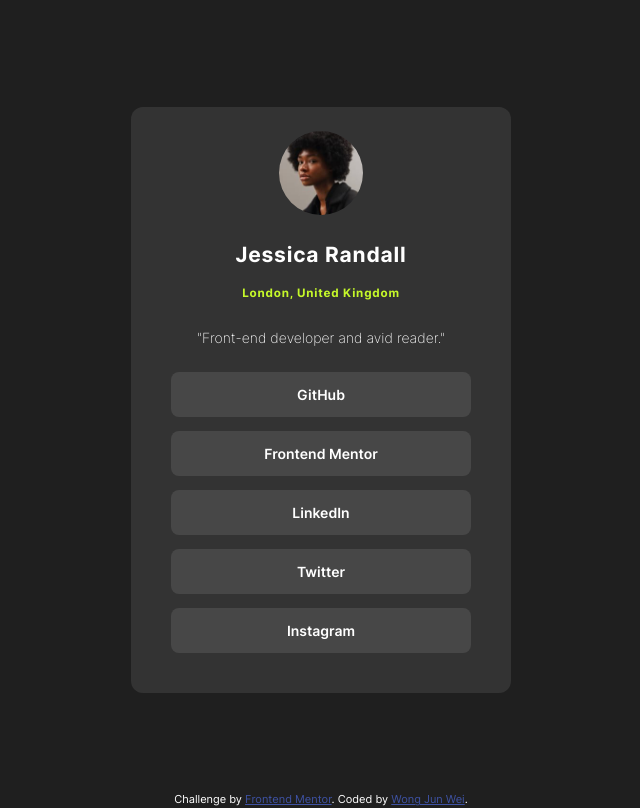
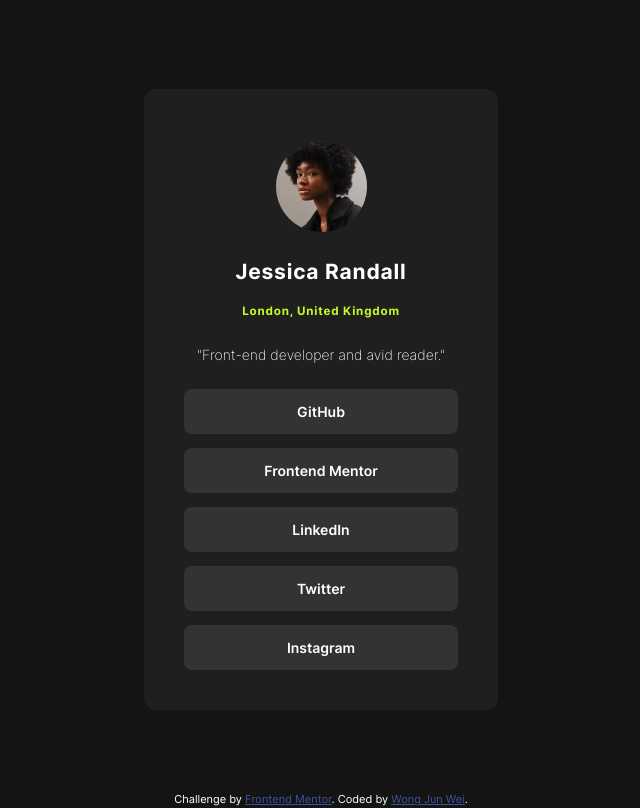
Before and after one commit to junwei-wong/social-links-profile-main, a plain HTML site: page index.html in a window 1280 px wide. Shown: the whole page, without its empty margins (319-959 px from the left). Drawn offline with Linux system fonts and the light colour scheme.

Commit message:
Css fixes

```diff
--- a/style.css
+++ b/style.css
@@ -4,6 +4,7 @@
   --grey-600: hsl(0, 0%, 28%);
   --grey-700: hsl(0, 0%, 20%);
   --grey-800: hsl(0, 0%, 12%);
+  --grey-900: hsl(0, 0%, 8%);
 }
 
 @font-face {
@@ -21,7 +22,7 @@
 
 body {
   font-family: Inter;
-  background-color: var(--grey-800);
+  background-color: var(--grey-900);
   color: var(--white);
   text-align: center;
   display: flex;
@@ -31,20 +32,20 @@ body {
 }
 
 main {
-  background-color: var(--grey-700);
+  background-color: var(--grey-800);
   border-radius: 0.75rem;
   margin: auto;
   padding: 1.5rem;
 
   @media screen and (min-width: 378px) {
-    width: 30%;
+    width: 28%;
   }
 }
 
 img {
   border-radius: 6rem;
-  margin: auto auto 1.75rem auto;
-  width: 6em;
+  margin: 1.75rem auto;
+  width: 6.5em;
 }
 
 h2 {
@@ -67,7 +68,7 @@ section {
     text-decoration: none;
 
     >p {
-      background-color: var(--grey-600);
+      background-color: var(--grey-700);
       border-radius: 0.5rem;
       padding: 0.75rem;
     }
```
